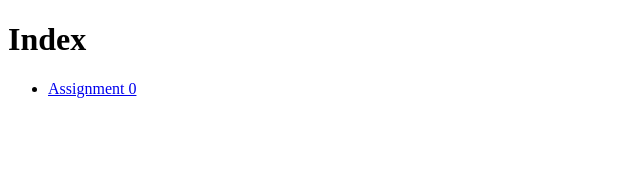
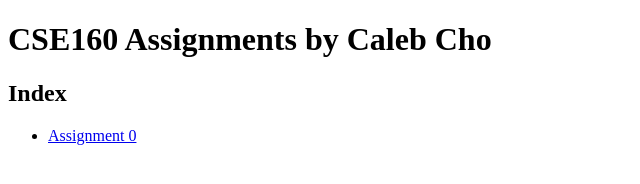
Before and after one commit to CALEBCH0/CSE160, a plain HTML site: page index.html in a window 1280 px wide. Shown: the whole page, without its empty margins (0-640 px from the left). Drawn offline with Linux system fonts and the light colour scheme.

Commit message:
style change in index.html

```diff
--- a/index.html
+++ b/index.html
@@ -5,7 +5,8 @@
         <title>CSE160 Assignments</title>
     </head>
     <body>
-        <h1>Index</h1>
+        <h1>CSE160 Assignments by Caleb Cho</h1>
+        <h2>Index</h2>
         <ul>
             <li><a href="asgn0/src/asgn0.html">Assignment 0</a></li>
         </ul>
```
